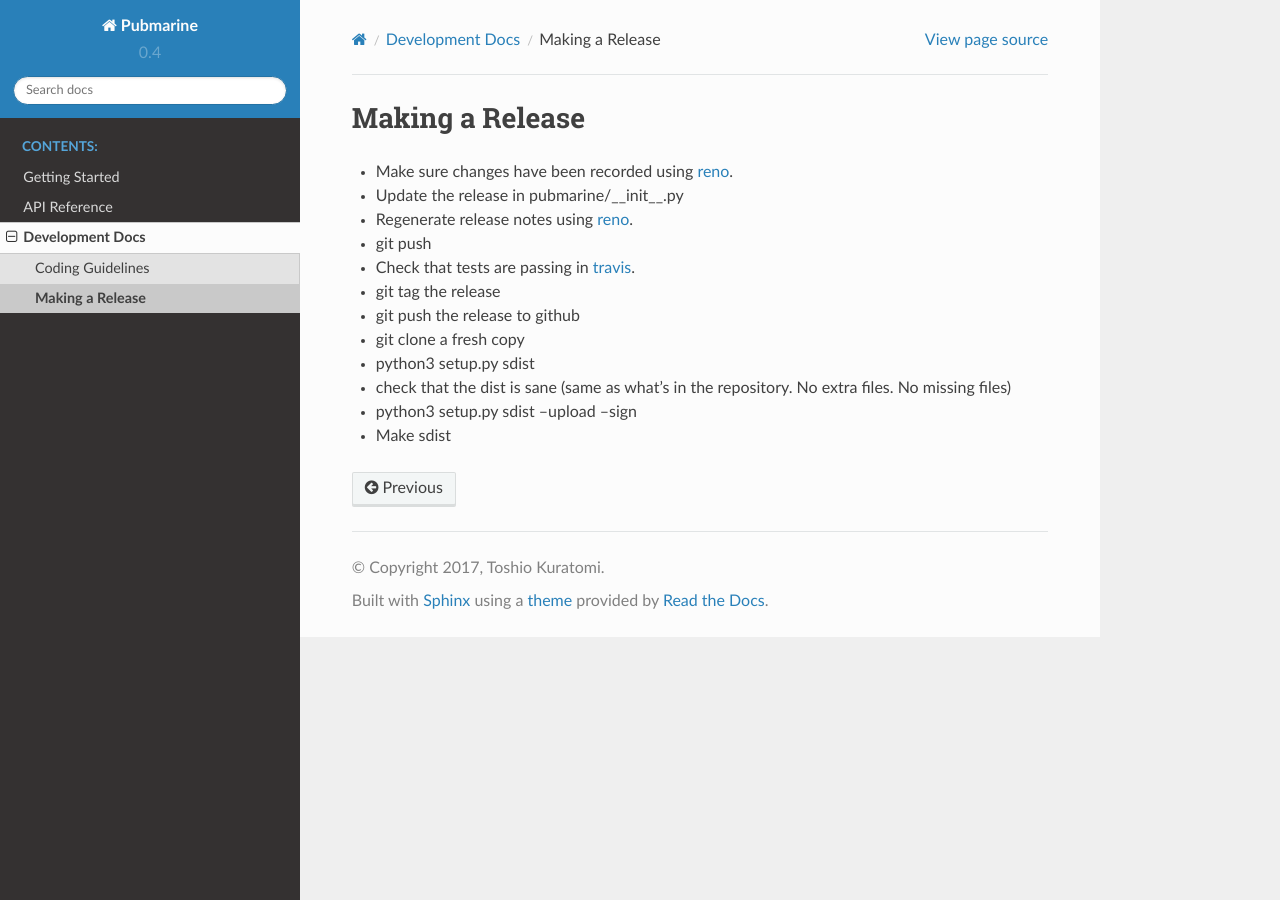
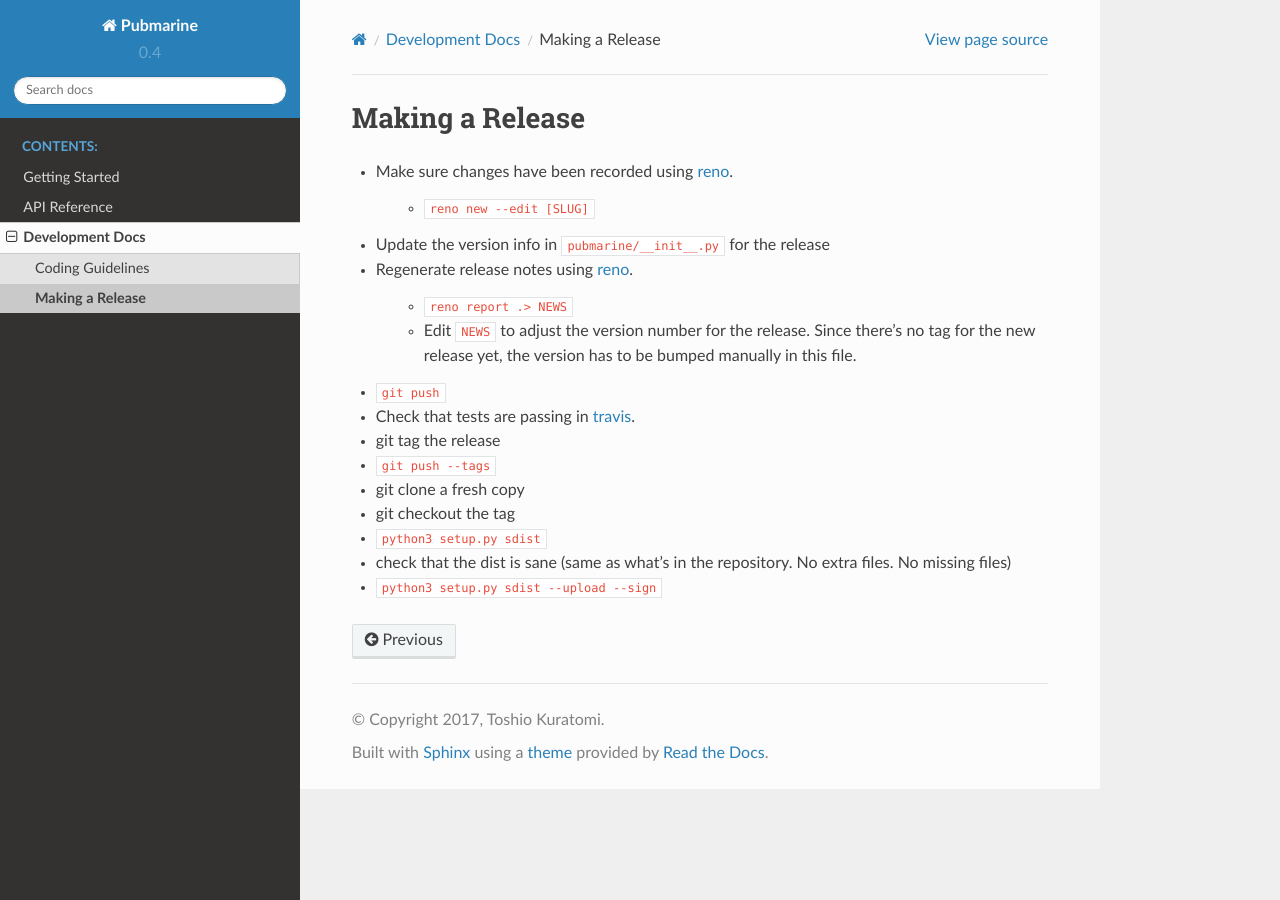
Before and after one commit to abadger/pubmarine, a Sphinx documentation site: the page built from docs/development/making_a_release.rst, in a window 1280 px wide. Built offline with Sphinx 7.4.7 and the Read the Docs theme 2.0.0, drawn with Linux system fonts in a browser that asks for light colours; pages that are not in the unit, such as notebooks, are missing from menus.

Commit message:
Some updates to the make a release doc

```diff
--- a/docs/development/making_a_release.rst
+++ b/docs/development/making_a_release.rst
@@ -2,18 +2,25 @@ Making a Release
 ================
 
 * Make sure changes have been recorded using `reno`_.
-* Update the release in pubmarine/__init__.py
+
+    * ``reno new --edit [SLUG]``
+
+* Update the version info in :file:`pubmarine/__init__.py` for the release
 * Regenerate release notes using `reno`_.
-* git push
+
+    * ``reno report .> NEWS``
+    * Edit :file:`NEWS` to adjust the version number for the release.  Since there's no tag for the new
+      release yet, the version has to be bumped manually in this file.
+
+* ``git push``
 * Check that tests are passing in `travis`_.
 * git tag the release
-* git push the release to github
+* ``git push --tags``
 * git clone a fresh copy
-* python3 setup.py sdist
+* git checkout the tag
+* ``python3 setup.py sdist``
 * check that the dist is sane (same as what's in the repository.  No extra files.  No missing files)
-* python3 setup.py sdist --upload --sign
-
-* Make sdist
+* ``python3 setup.py sdist --upload --sign``
 
 .. _reno: https://docs.openstack.org/reno/latest/user/usage.html
 .. _travis: https://travis-ci.org/abadger/pubmarine
```
